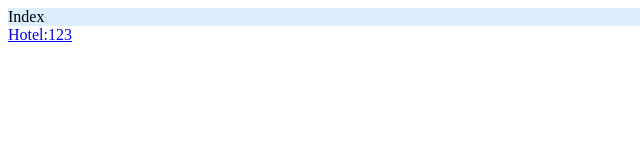
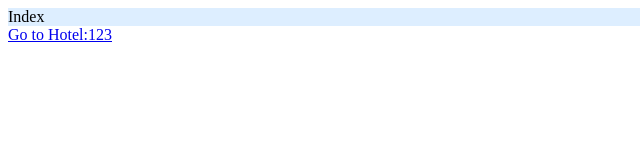
Before and after one commit to amio/bbdemo2, a plain HTML site: page dev/app/templates/index.html in a window 1280 px wide. Shown: the full height of the page, 0-640 px from the left. Drawn offline with Linux system fonts and the light colour scheme.

Commit message:
Refine sample code.

```diff
--- a/dev/app/templates/index.html
+++ b/dev/app/templates/index.html
@@ -1,2 +1,2 @@
 <div style="background: #DEF">Index</div>
-<div><a href="#hotel/123">Hotel:123</a></div>
+<div><a href="#hotel/123">Go to Hotel:123</a></div>
```
Also changed, not shown: dev/app/templates/hotel.html (+1 -1 lines).
